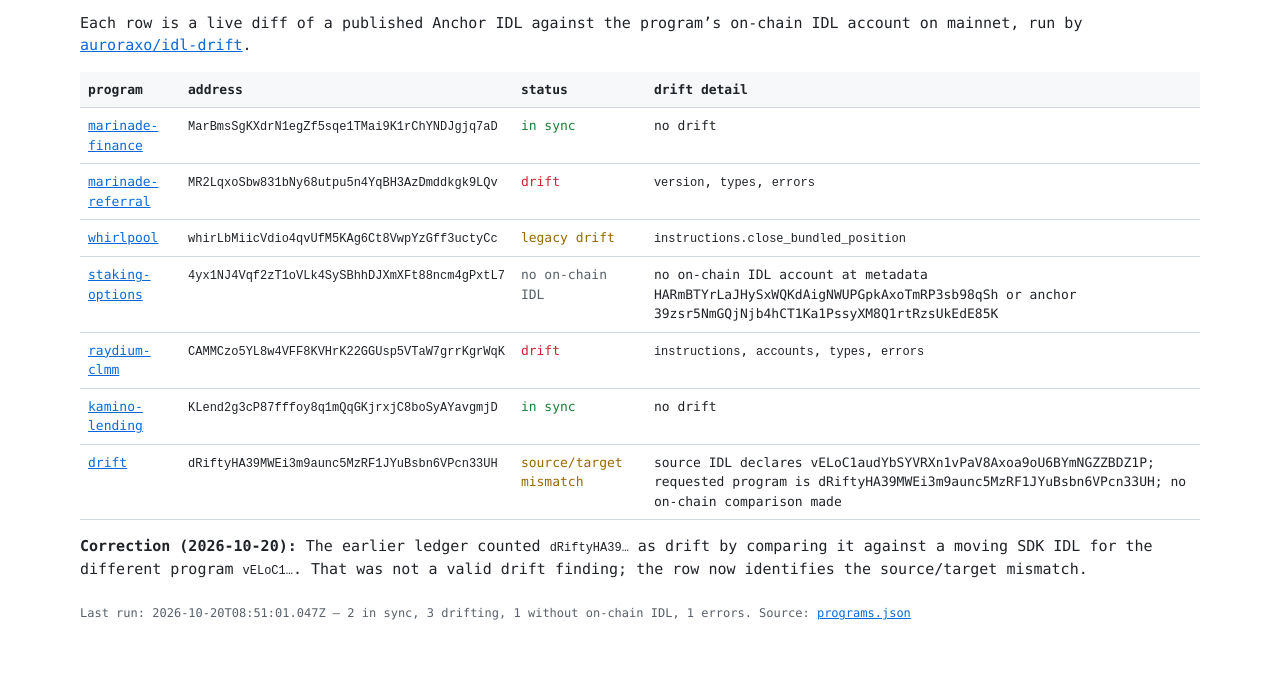
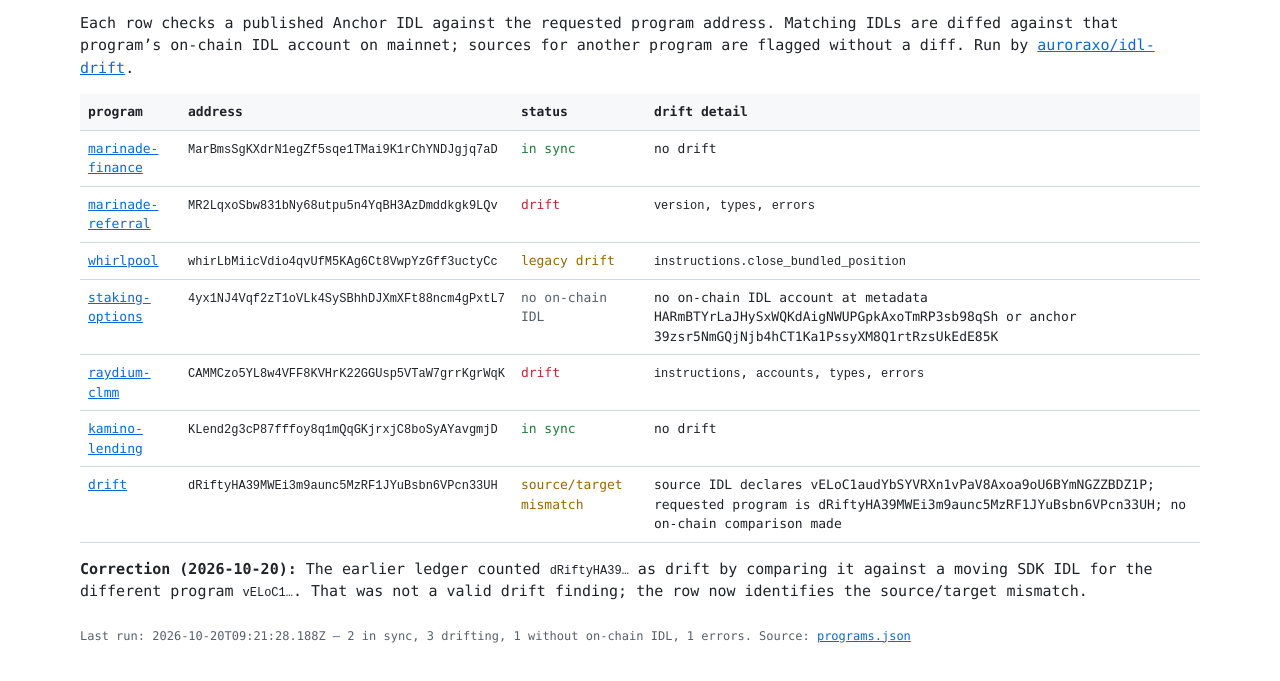
Before and after one commit to auroraxo/idl-drift, a website: page ledger/index.html in a window 1280 px wide. Shown: the part 69-750 px from the top of the page. Drawn offline with Linux system fonts and the light colour scheme.

Commit message:
docs: distinguish source mismatch from live IDL diff in ledger

```diff
--- a/ledger/index.html
+++ b/ledger/index.html
@@ -10,8 +10,9 @@
 th{background:#f6f8fa}code{font-size:12px}footer{color:#57606a;font-size:12px;margin-top:1.5rem}
 </style></head><body>
 <h1>Solana IDL Drift Ledger</h1>
-<p>Each row is a live diff of a published Anchor IDL against the program’s
-on-chain IDL account on mainnet, run by
+<p>Each row checks a published Anchor IDL against the requested program
+address. Matching IDLs are diffed against that program’s on-chain IDL account
+on mainnet; sources for another program are flagged without a diff. Run by
 <a href="https://github.com/auroraxo/idl-drift">auroraxo/idl-drift</a>.</p>
 <table><thead><tr><th>program</th><th>address</th><th>status</th><th>drift detail</th></tr></thead>
 <tbody><tr><td><a href="https://github.com/marinade-finance/marinade-ts-sdk">marinade-finance</a></td><td><code>MarBmsSgKXdrN1egZf5sqe1TMai9K1rChYNDJgjq7aD</code></td><td><span class="ok">in sync</span></td><td>no drift</td></tr>
@@ -25,6 +26,6 @@
 <code>dRiftyHA39…</code> as drift by comparing it against a moving SDK IDL
 for the different program <code>vELoC1…</code>. That was not a valid drift
 finding; the row now identifies the source/target mismatch.</p>
-<footer>Last run: 2026-10-20T08:51:01.047Z — 2 in sync, 3 drifting, 1 without on-chain IDL, 1 errors.
+<footer>Last run: 2026-10-20T09:21:28.188Z — 2 in sync, 3 drifting, 1 without on-chain IDL, 1 errors.
 Source: <a href="https://github.com/auroraxo/idl-drift/blob/master/ledger/programs.json">programs.json</a></footer>
 </body></html>
```
Also changed, not shown: ledger/run.mjs (+8 -6 lines), ledger/README.md.
